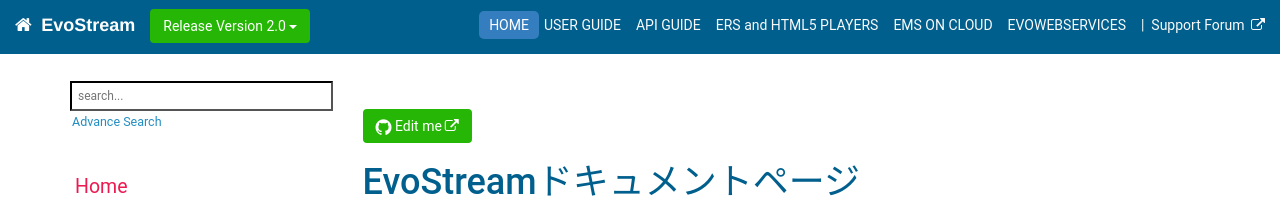
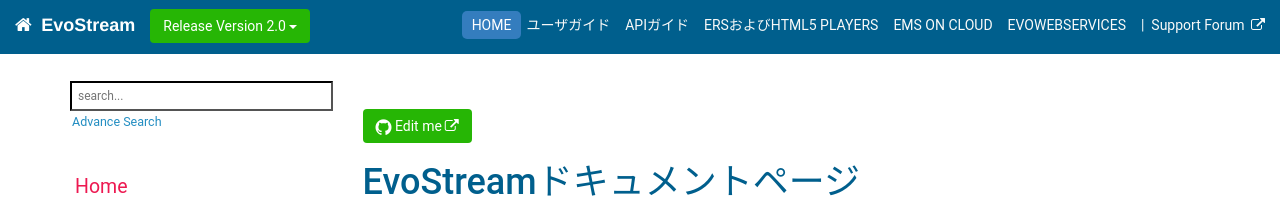
Before and after one commit to mtanimura/ems-docs, a Jekyll site: the page built from index.md, in a window 1280 px wide. Shown: the top 201 px of the page. Built offline with Jekyll 4.4.1, drawn with Linux system fonts in a browser that asks for light colours; nearby versions of some CDN libraries; comment, search, counter and statistics services are not loaded.

Commit message:
Add files via upload

```diff
--- a/_data/topnav.yml
+++ b/_data/topnav.yml
@@ -5,11 +5,11 @@ topnav:
   items:
     - title: HOME
       url: /index.html
-    - title: USER GUIDE
+    - title: ユーザガイド
       url: /userguide_overview.html
-    - title: API GUIDE
+    - title: APIガイド
       url: /api_overview.html
-    - title: ERS and HTML5 PLAYERS
+    - title: ERSおよびHTML5 PLAYERS
       url: /html5players_ersoverview.html
     - title: EMS ON CLOUD
       url: /emscloud_overview.html
```
